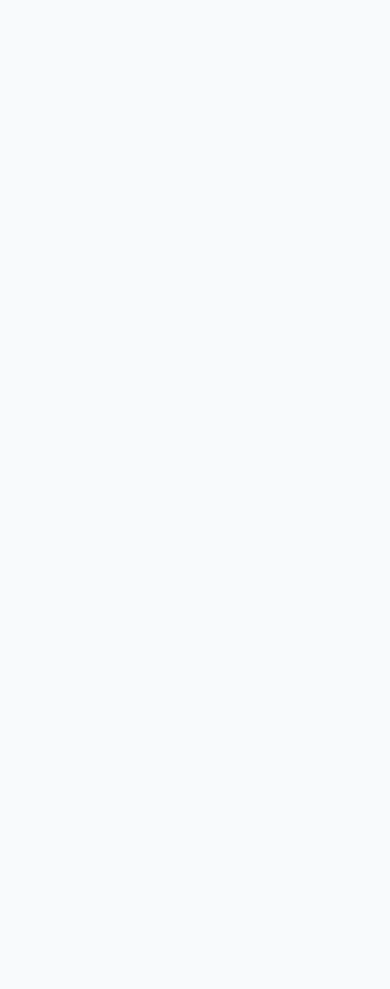
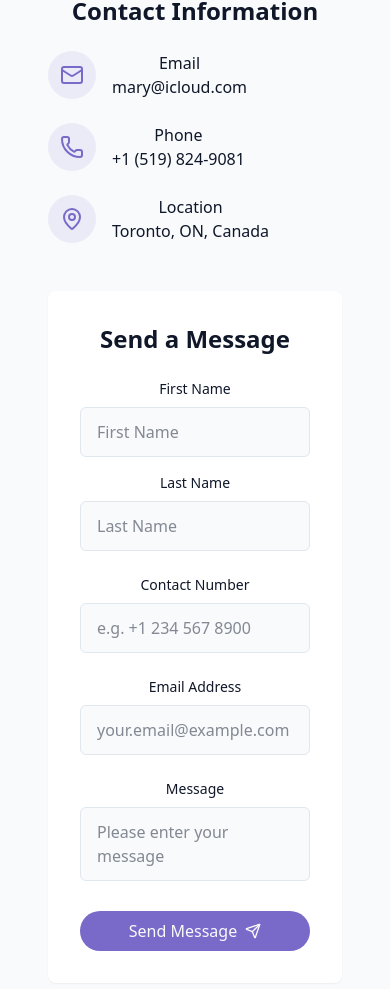
Before and after one commit to Musse-A/Deploy-React-App, a React (Vite) app in the folder vite-project/: page / in a window 390 px wide. Shown: the part 7436-8425 px from the top of the page. Before the commit the page ends 7187 px from the top, so only its background shows below. Built offline with nearby package versions, Linux system fonts and the light colour scheme.

Commit message:
Completed contact page

```diff
--- /dev/null
+++ b/vite-project/src/Components/ContactSection.jsx
@@ -0,0 +1,193 @@
+// ContactSection  handles contact info display and form submission
+
+import React, { useState } from "react";
+import { Mail, Phone, MapPin, Send } from "lucide-react";
+import { cn } from '@/lib/utils';
+import { useNavigate } from 'react-router-dom';
+
+export const ContactSection = () => {
+  const navigate = useNavigate();
+  const [formData, setFormData] = useState({
+    firstName: "",
+    lastName: "",
+    contactNumber: "",
+    email: "",
+    message: ""
+  });
+
+  const handleChange = (e) => {
+    const { name, value } = e.target;
+    setFormData(prev => ({ ...prev, [name]: value }));
+  };
+
+  const handleSubmit = (e) => {
+    e.preventDefault();
+
+
+    console.log("Form submitted:", formData);
+
+    navigate("/");
+  };
+
+  return (
+    <section id="contact" className="py-24 px-4 relative bg-secondary/30">
+      <div className="container mx-auto max-w-5xl">
+        <h2 className="text-3xl md:text-4xl font-bold mb-4 text-center">
+          Get In <span className="text-primary">Touch</span>
+        </h2>
+
+        <p className="text-center text-muted-foreground mb-12 max-w-2xl mx-auto">
+          Have a project in mind or want to collaborate? Feel free to reach out!
+
+        </p>
+
+        <div className="grid grid-cols-1 md:grid-cols-2 gap-12">
+          {/* Left Side: Contact Information */}
+          <div className="space-y-8">
+            <h3 className="text-2xl font-semibold mb-6">Contact Information</h3>
+            <div className="space-y-6">
+              <div className="flex items-start space-x-4">
+                <div className="p-3 rounded-full bg-primary/10">
+                  <Mail className="h-6 w-6 text-primary" />
+                </div>
+                <div>
+                  <h4 className="font-medium">Email</h4>
+                  <a
+                    href="mailto:mary@icloud.com"
+                    className="text-muted-foreground hover:text-primary transition-colors"
+                  >
+                    mary@icloud.com
+                  </a>
+                </div>
+              </div>
+
+              <div className="flex items-start space-x-4">
+                <div className="p-3 rounded-full bg-primary/10">
+                  <Phone className="h-6 w-6 text-primary" />
+                </div>
+                <div>
+                  <h4 className="font-medium">Phone</h4>
+                  <a
+                    href="tel:15198249081"
+                    className="text-muted-foreground hover:text-primary transition-colors"
+                  >
+                    +1 (519) 824-9081
+                  </a>
+                </div>
+              </div>
+
+              <div className="flex items-start space-x-4">
+                <div className="p-3 rounded-full bg-primary/10">
+                  <MapPin className="h-6 w-6 text-primary" />
+                </div>
+                <div>
+                  <h4 className="font-medium">Location</h4>
+                  <p className="text-muted-foreground hover:text-primary transition-colors">
+                    Toronto, ON, Canada
+                  </p>
+                </div>
+              </div>
+            </div>
+          </div>
+
+          {/* Right Side: Contact Form */}
+          <div className="bg-card p-8 rounded-lg shadow-xs">
+            <h3 className="text-2xl font-semibold mb-6">Send a Message</h3>
+            <form className="space-y-6" onSubmit={handleSubmit}>
+              <div className="grid grid-cols-1 md:grid-cols-2 gap-4">
+                <div>
+                  <label htmlFor="firstName" className="block text-sm font-medium mb-2">
+                    First Name
+                  </label>
+                  <input
+                    type="text"
+                    id="firstName"
+                    name="firstName"
+                    required
+                    value={formData.firstName}
+                    onChange={handleChange}
+                    className="w-full px-4 py-3 rounded-md border border-input bg-background focus:outline-hidden focus:ring-2 focus:ring-primary"
+                    placeholder="First Name"
+                  />
+                </div>
+
+                <div>
+                  <label htmlFor="lastName" className="block text-sm font-medium mb-2">
+                    Last Name
+                  </label>
+                  <input
+                    type="text"
+                    id="lastName"
+                    name="lastName"
+                    required
+                    value={formData.lastName}
+                    onChange={handleChange}
+                    className="w-full px-4 py-3 rounded-md border border-input bg-background focus:outline-hidden focus:ring-2 focus:ring-primary"
+                    placeholder="Last Name"
+                  />
+                </div>
+              </div>
+
+              <div>
+                <label htmlFor="contactNumber" className="block text-sm font-medium mb-2">
+                  Contact Number
+                </label>
+                <input
+                  type="tel"
+                  id="contactNumber"
+                  name="contactNumber"
+                  required
+                  value={formData.contactNumber}
+                  onChange={handleChange}
+                  className="w-full px-4 py-3 rounded-md border border-input bg-background focus:outline-hidden focus:ring-2 focus:ring-primary"
+                  placeholder="e.g. +1 234 567 8900"
+                />
+              </div>
+
+              <div>
+                <label htmlFor="email" className="block text-sm font-medium mb-2">
+                  Email Address
+                </label>
+                <input
+                  type="email"
+                  id="email"
+                  name="email"
+                  required
+                  value={formData.email}
+                  onChange={handleChange}
+                  className="w-full px-4 py-3 rounded-md border border-input bg-background focus:outline-hidden focus:ring-2 focus:ring-primary"
+                  placeholder="your.email@example.com"
+                />
+              </div>
+
+              <div>
+                <label htmlFor="message" className="block text-sm font-medium mb-2">
+                  Message
+                </label>
+                <textarea
+                  id="message"
+                  name="message"
+                  required
+                  value={formData.message}
+                  onChange={handleChange}
+                  className="w-full px-4 py-3 rounded-md border border-input bg-background focus:outline-hidden focus:ring-2 focus:ring-primary resize-none"
+                  placeholder="Please enter your message"
+                />
+              </div>
+
+              <button
+                type="submit"
+                className={cn(
+                  "cosmic-button w-full flex items-center justify-center gap-2"
+                )}
+              >
+                Send Message
+                <Send size={16} />
+              </button>
+            </form>
+          </div>
+        </div>
+      </div>
+    </section>
+  );
+};
--- a/vite-project/src/Pages/Home.jsx
+++ b/vite-project/src/Pages/Home.jsx
@@ -6,6 +6,9 @@
 import { SkillsSection } from "../Components/SkillsSection";
 import { EducationSection } from "../Components/EducationSection";
 import { ProjectsSection } from "../Components/ProjectsSection";
+import { ContactSection } from "../Components/ContactSection";
+
+
 
 export const Home = () => {
     return (
@@ -27,6 +30,9 @@
                 <ProjectsSection/>
                 <EducationSection/>
                 <SkillsSection/>
+                <ContactSection/>
+
+
             </main>
             {/* Footer */}
 
```
